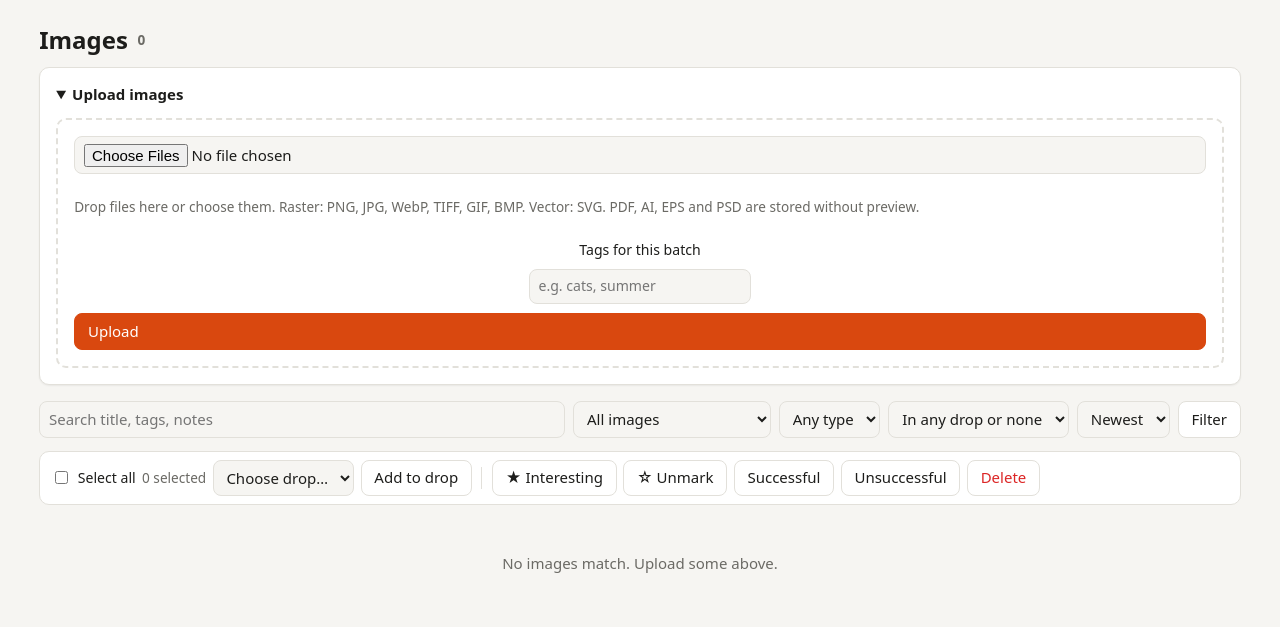
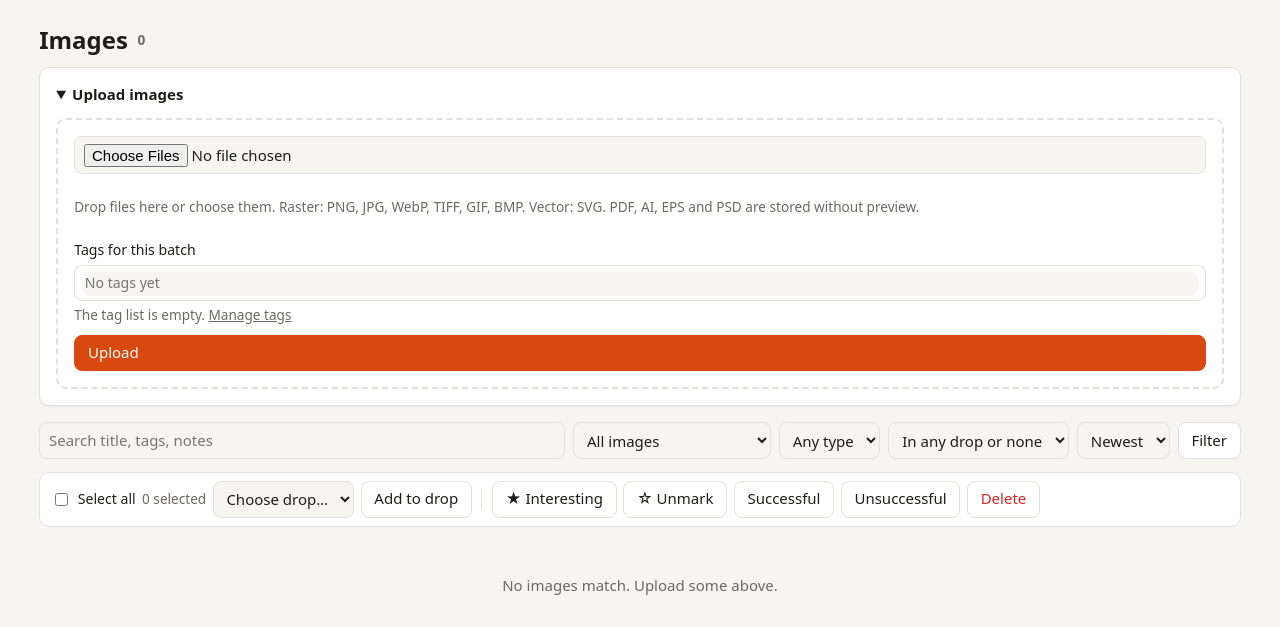
Before and after one commit to VSamokhin/pod-manager, a FastAPI app: page /images in a window 1280 px wide. Shown: the part 53-680 px from the top of the page. Run offline with FastAPI, Linux system fonts and the light colour scheme; the visitor is signed in with stand-in values (Sample User, id 1).

Commit message:
feat: managed tag list for images
Tags now come from a list that admins manage under Admin > Tags (add in bulk,
rename, recolour, delete or merge into another tag). Uploads and the image
editor pick from that list with a chip typeahead; names that are not on the
list are rejected with a message. Images can be filtered by tag and tagged in
bulk. Existing free-form tags are moved into the list on startup.

Co-Authored-By: Claude Opus 5.5 <noreply@anthropic.com>

```diff
--- a/app/main.py
+++ b/app/main.py
@@ -8,7 +8,7 @@ from sqlalchemy import select
 from sqlalchemy.orm import Session
 from starlette.middleware.sessions import SessionMiddleware
 
-from . import config, db
+from . import config, db, tags
 from .auth import LoginRequiredError, current_user, hash_password, seed, verify_password
 from .db import User, get_db
 from .routes import admin, drops, images
@@ -21,6 +21,7 @@ def create_app(db_url: str | None = None) -> FastAPI:
     db.init_engine(db_url)
     with db.session_factory()() as s:
         seed(s)
+        tags.migrate_legacy_tags(s)
 
     app = FastAPI(title="POD Manager", docs_url=None, redoc_url=None, openapi_url=None)
     app.add_middleware(
--- a/app/routes/images.py
+++ b/app/routes/images.py
@@ -4,13 +4,13 @@ from typing import Any
 
 from fastapi import APIRouter, Depends, File, Form, HTTPException, Request, UploadFile
 from fastapi.responses import FileResponse, Response
-from sqlalchemy import ColumnElement, or_, select
+from sqlalchemy import ColumnElement, func, or_, select
 from sqlalchemy.orm import Session, selectinload
 from starlette.datastructures import FormData
 
-from .. import config, imaging, render
+from .. import config, imaging, render, tags
 from ..auth import current_user
-from ..db import Drop, DropImage, GoodsType, Image, Template, User, get_db
+from ..db import Drop, DropImage, GoodsType, Image, Tag, Template, User, get_db
 from ..web import flash, form_str, page, redirect
 
 router = APIRouter()
@@ -71,7 +71,7 @@ def list_images(
     user: User = Depends(current_user),
     db: Session = Depends(get_db),
 ) -> Response:
-    stmt = select(Image).options(selectinload(Image.drop_links))
+    stmt = select(Image).options(selectinload(Image.drop_links), selectinload(Image.tags))
     if q:
         like = f"%{q}%"
         stmt = stmt.where(
@@ -79,7 +79,7 @@ def list_images(
                 Image.title.ilike(like),
                 Image.original_filename.ilike(like),
                 Image.notes.ilike(like),
-                Image.tags.ilike(like),
+                Image.tags.any(Tag.name.ilike(like)),
             )
         )
     if kind in ("raster", "vector", "other"):
@@ -93,7 +93,7 @@ def list_images(
     elif flag == "originals":
         stmt = stmt.where(Image.parent_id.is_(None))
     if tag:
-        stmt = stmt.where(Image.tags.ilike(f"%{tag}%"))
+        stmt = stmt.where(Image.tags.any(func.lower(Tag.name) == tag.strip().lower()))
     if drop == "none":
         stmt = stmt.where(~Image.drop_links.any())
     elif drop.isdigit():
@@ -108,6 +108,7 @@ def list_images(
         "images.html",
         images=images,
         drops=drops,
+        all_tags=tags.all_tags(db),
         f={"q": q, "kind": kind, "flag": flag, "tag": tag, "drop": drop, "sort": sort},
         accept=",".join(sorted(imaging.ALLOWED_EXT)),
     )
@@ -117,11 +118,12 @@ def list_images(
 async def upload(
     request: Request,
     files: list[UploadFile] = File(...),
-    tags: str = Form(""),
+    tag_input: str = Form("", alias="tags"),
     user: User = Depends(current_user),
     db: Session = Depends(get_db),
 ) -> Response:
     ok, errors = 0, []
+    batch_tags, unknown = tags.resolve(db, tag_input)
     limit = config.MAX_UPLOAD_MB * 1024 * 1024
     for f in files:
         if not f.filename:
@@ -131,13 +133,15 @@ async def upload(
             errors.append(f"{f.filename}: larger than {config.MAX_UPLOAD_MB} MB")
             continue
         try:
-            create_image(db, data, f.filename, user, tags=tags.strip())
+            create_image(db, data, f.filename, user, tags=list(batch_tags))
             ok += 1
         except imaging.IngestError as exc:
             errors.append(f"{f.filename}: {exc}")
     db.commit()
     if ok:
         flash(request, f"Uploaded {ok} file(s).")
+    if unknown:
+        flash(request, tags.unknown_message(unknown), "error")
     for e in errors:
         flash(request, e, "error")
     return redirect("/images")
@@ -149,6 +153,7 @@ def bulk(
     action: str = Form(...),
     ids: list[int] = Form(default=[]),
     drop_id: str = Form(""),
+    tag_id: str = Form(""),
     user: User = Depends(current_user),
     db: Session = Depends(get_db),
 ) -> Response:
@@ -164,7 +169,12 @@ def bulk(
         db.commit()
         flash(request, f"Added {added} image(s) to “{drop.name}”.")
         return redirect(f"/drops/{drop.id}")
-    if action in ("interesting", "not_interesting"):
+    if action in ("add_tag", "remove_tag"):
+        if not tag_id.isdigit() or not (tag := db.get(Tag, int(tag_id))):
+            flash(request, "Choose a tag.", "error")
+            return redirect(request.headers.get("referer") or "/images")
+        _bulk_tag(images, tag, add=action == "add_tag")
+    elif action in ("interesting", "not_interesting"):
         for img in images:
             img.interesting = action == "interesting"
     elif action in OUTCOMES:
@@ -181,6 +191,14 @@ def bulk(
     db.commit()
     flash(request, f"Updated {len(images)} image(s).")
     return redirect(request.headers.get("referer") or "/images")
+
+
+def _bulk_tag(images: Sequence[Image], tag: Tag, *, add: bool) -> None:
+    for img in images:
+        if add and tag not in img.tags:
+            img.tags.append(tag)
+        elif not add and tag in img.tags:
+            img.tags.remove(tag)
 
 
 def add_images_to_drop(db: Session, drop: Drop, images: Sequence[Image]) -> int:
@@ -206,7 +224,15 @@ def image_detail(
     img = get_image(db, image_id)
     drops = db.scalars(select(Drop).order_by(Drop.id.desc())).all()
     tpls = db.scalars(select(Template).order_by(Template.name)).all()
-    return page(request, "image_detail.html", img=img, drops=drops, templates=tpls, outcomes=OUTCOMES)
+    return page(
+        request,
+        "image_detail.html",
+        img=img,
+        drops=drops,
+        templates=tpls,
+        outcomes=OUTCOMES,
+        all_tags=tags.all_tags(db),
+    )
 
 
 @router.post("/images/{image_id}")
@@ -214,7 +240,7 @@ def image_update(
     request: Request,
     image_id: int,
     title: str = Form(""),
-    tags: str = Form(""),
+    tag_input: str = Form("", alias="tags"),
     notes: str = Form(""),
     interesting: str = Form(""),
     outcome: str = Form("unknown"),
@@ -223,12 +249,14 @@ def image_update(
 ) -> Response:
     img = get_image(db, image_id)
     img.title = title.strip()[:255]
-    img.tags = ", ".join(t.strip() for t in tags.split(",") if t.strip())[:500]
+    img.tags, unknown = tags.resolve(db, tag_input)
     img.notes = notes
     img.interesting = bool(interesting)
     img.outcome = outcome if outcome in OUTCOMES else "unknown"
     db.commit()
     flash(request, "Saved.")
+    if unknown:
+        flash(request, tags.unknown_message(unknown), "error")
     return redirect(f"/images/{image_id}")
 
 
@@ -367,7 +395,7 @@ async def export(
             title=name[:255],
             parent_id=img.id,
             template_id=tpl.id if tpl else None,
-            tags=img.tags,
+            tags=list(img.tags),
         )
         db.commit()
         flash(request, "Saved as a new image. It keeps a link to the original.")
--- a/app/static/app.js
+++ b/app/static/app.js
@@ -39,6 +39,111 @@
       const r = e.target.parentElement.querySelector(`input[data-mirror="${e.target.name}"]`);
       if (r) r.value = e.target.value;
     }
+  });
+
+  // Tag pickers: chips + typeahead over the managed tag list. The hidden input keeps the comma-separated value.
+  document.querySelectorAll("[data-tagpick]").forEach((root) => {
+    const field = root.querySelector('input[name="tags"]');
+    const options = [...root.querySelectorAll("datalist option")].map((o) => ({ name: o.value, color: o.dataset.color }));
+    const byKey = new Map(options.map((o) => [o.name.toLowerCase(), o]));
+    const picked = [];
+    field.value.split(",").map((s) => s.trim().toLowerCase()).forEach((k) => {
+      if (byKey.has(k) && !picked.includes(byKey.get(k))) picked.push(byKey.get(k));
+    });
+
+    field.type = "hidden";
+    field.removeAttribute("list");
+    const wrap = document.createElement("div");
+    wrap.className = "tagwrap";
+    const box = document.createElement("div");
+    box.className = "tagbox";
+    const typer = document.createElement("input");
+    typer.className = "tagtype";
+    typer.autocomplete = "off";
+    typer.placeholder = options.length ? "Type to add a tag" : "No tags yet";
+    typer.setAttribute("aria-label", "Add a tag");
+    typer.setAttribute("role", "combobox");
+    typer.setAttribute("aria-expanded", "false");
+    const list = document.createElement("ul");
+    list.className = "tagsugg";
+    list.setAttribute("role", "listbox");
+    list.hidden = true;
+    wrap.append(box, list);
+    field.after(wrap);
+    let matches = [], active = 0;
+
+    const sync = () => {
+      field.value = picked.map((t) => t.name).join(", ");
+      box.querySelectorAll(".tagchip").forEach((c) => c.remove());
+      picked.forEach((t, i) => {
+        const chip = document.createElement("span");
+        chip.className = "tagchip";
+        chip.style.setProperty("--c", t.color || "#64748b");
+        chip.textContent = t.name;
+        const x = document.createElement("button");
+        x.type = "button";
+        x.textContent = "×";
+        x.setAttribute("aria-label", "Remove " + t.name);
+        x.addEventListener("click", () => { picked.splice(i, 1); sync(); typer.focus(); });
+        chip.append(x);
+        box.insertBefore(chip, typer);
+      });
+    };
+    const render = () => {
+      const q = typer.value.trim().toLowerCase();
+      matches = options.filter((o) => !picked.includes(o) && o.name.toLowerCase().includes(q));
+      matches.sort((a, b) => a.name.toLowerCase().startsWith(q) === b.name.toLowerCase().startsWith(q) ? 0 : a.name.toLowerCase().startsWith(q) ? -1 : 1);
+      active = Math.min(active, Math.max(matches.length - 1, 0));
+      list.innerHTML = "";
+      matches.slice(0, 50).forEach((o, i) => {
+        const li = document.createElement("li");
+        li.setAttribute("role", "option");
+        li.className = i === active ? "on" : "";
+        const dot = document.createElement("span");
+        dot.className = "dot";
+        dot.style.setProperty("--c", o.color || "#64748b");
+        li.append(dot, document.createTextNode(o.name));
+        li.addEventListener("mousedown", (e) => { e.preventDefault(); add(o); });
+        list.append(li);
+      });
+      if (!matches.length) {
+        const li = document.createElement("li");
+        li.className = "none";
+        li.textContent = q ? `“${typer.value.trim()}” is not on the tag list` : "All tags are already added";
+        list.append(li);
+      }
+      root.classList.toggle("bad", !!q && !matches.length);
+      list.hidden = false;
+      typer.setAttribute("aria-expanded", "true");
+    };
+    const close = () => { list.hidden = true; typer.setAttribute("aria-expanded", "false"); };
+    const add = (o) => { picked.push(o); typer.value = ""; active = 0; sync(); close(); }; // reopens on typing
+
+    box.append(typer);
+    box.addEventListener("click", () => { typer.focus(); render(); });
+    typer.addEventListener("focus", render);
+    typer.addEventListener("input", () => { active = 0; render(); });
+    typer.addEventListener("blur", () => { close(); typer.value = ""; root.classList.remove("bad"); });
+    typer.addEventListener("keydown", (e) => {
+      if (e.key === "ArrowDown" || e.key === "ArrowUp") {
+        e.preventDefault();
+        if (matches.length) active = (active + (e.key === "ArrowDown" ? 1 : matches.length - 1)) % matches.length;
+        render();
+      } else if (e.key === "Enter" || e.key === "," || (e.key === "Tab" && typer.value.trim())) {
+        if (e.key === "Enter" && !typer.value.trim()) return; // an empty Enter submits the form
+        e.preventDefault();
+        const exact = byKey.get(typer.value.trim().toLowerCase());
+        const pick = exact && !picked.includes(exact) ? exact : matches[active];
+        if (pick && typer.value.trim()) add(pick);
+      } else if (e.key === "Backspace" && !typer.value && picked.length) {
+        picked.pop();
+        sync();
+        render();
+      } else if (e.key === "Escape") {
+        close();
+      }
+    });
+    sync();
   });
 })();
 
--- a/app/static/style.css
+++ b/app/static/style.css
@@ -143,3 +143,19 @@ ul.plain { list-style: none; padding: 0; margin: 0 0 .8rem; display: flex; flex-
   .item { grid-template-columns: 90px 1fr; }
   .tbl, .tbl tbody, .tbl tr, .tbl td { display: block; } .tbl thead { display: none; }
 }
+
+/* tags */
+.field { display: flex; flex-direction: column; gap: .25rem; font-size: .88rem; }
+.badge.tag { color: var(--c, var(--muted)); border-color: color-mix(in srgb, var(--c, #888) 55%, transparent); text-decoration: none; }
+.tagwrap { position: relative; }
+.tagpick { display: flex; flex-direction: column; gap: .25rem; }
+.tagbox { display: flex; flex-wrap: wrap; gap: .3rem; align-items: center; padding: .3rem .4rem; border: 1px solid var(--line); border-radius: 8px; background: var(--panel); cursor: text; }
+.tagbox:focus-within { border-color: var(--accent); }
+.tagbox input.tagtype { border: 0 !important; padding: .15rem .2rem !important; flex: 1 1 8rem; min-width: 6rem; outline: none; background: transparent; }
+.tagchip { display: inline-flex; align-items: center; gap: .3rem; font-size: .8rem; padding: .1rem .2rem .1rem .55rem; border-radius: 999px; border: 1px solid var(--c, #888); color: var(--c, #888); }
+.tagchip button { border: 0; background: none; padding: 0 .3rem; color: inherit; line-height: 1; font-size: .95rem; }
+.tagsugg { position: absolute; top: 100%; left: 0; right: 0; z-index: 20; margin: .2rem 0 0; padding: .25rem; list-style: none; background: var(--panel); border: 1px solid var(--line); border-radius: 8px; box-shadow: var(--shadow); max-height: 14rem; overflow: auto; }
+.tagsugg li { padding: .3rem .5rem; border-radius: 6px; cursor: pointer; display: flex; align-items: center; gap: .4rem; }
+.tagsugg li.on { background: color-mix(in srgb, var(--accent) 12%, transparent); }
+.tagsugg li.none { color: var(--muted); cursor: default; }
+.tagpick.bad .tagbox { border-color: var(--bad); }
--- /dev/null
+++ b/app/templates/_tag_picker.html
@@ -0,0 +1,13 @@
+{# Tag picker: a plain comma-separated input with suggestions; app.js turns it into chips with typeahead.
+   Expects `all_tags`, `tag_value` and `picker_id`. Unknown names are rejected by the server either way. #}
+<div class="tagpick" data-tagpick>
+  <input name="tags" value="{{ tag_value }}" list="{{ picker_id }}-options" autocomplete="off"
+         placeholder="{{ 'Type to pick from the tag list' if all_tags else 'No tags yet' }}">
+  <datalist id="{{ picker_id }}-options">
+    {% for t in all_tags %}<option value="{{ t.name }}" data-color="{{ t.color }}"></option>{% endfor %}
+  </datalist>
+  <span class="small muted">
+    {% if all_tags %}Only tags from the list can be used.{% else %}The tag list is empty.{% endif %}
+    {% if user.is_admin %}<a href="/admin/tags">Manage tags</a>{% endif %}
+  </span>
+</div>
--- a/app/templates/admin/_nav.html
+++ b/app/templates/admin/_nav.html
@@ -1,6 +1,7 @@
 <nav class="subnav">
   <a href="/admin" class="{{ 'on' if request.url.path == '/admin' }}">Overview</a>
   <a href="/admin/states" class="{{ 'on' if request.url.path.startswith('/admin/states') }}">Drop states</a>
+  <a href="/admin/tags" class="{{ 'on' if request.url.path.startswith('/admin/tags') }}">Tags</a>
   <a href="/admin/goods" class="{{ 'on' if request.url.path.startswith('/admin/goods') }}">Goods types</a>
   <a href="/admin/templates" class="{{ 'on' if request.url.path.startswith('/admin/templates') }}">Templates</a>
   <a href="/admin/users" class="{{ 'on' if request.url.path.startswith('/admin/users') }}">Users</a>
--- a/app/templates/image_detail.html
+++ b/app/templates/image_detail.html
@@ -25,7 +25,9 @@
         <legend>Outcome</legend>
         {% for o in outcomes %}<label><input type="radio" name="outcome" value="{{ o }}" {{ 'checked' if img.outcome == o }}> {{ 'Not rated' if o == 'unknown' else o|capitalize }}</label>{% endfor %}
       </fieldset>
-      <label>Tags <input name="tags" value="{{ img.tags }}" placeholder="comma, separated"></label>
+      <div class="field"><span class="label">Tags</span>
+        {% with tag_value=img.tags_text, picker_id="img-tags" %}{% include "_tag_picker.html" %}{% endwith %}
+      </div>
       <label>Notes <textarea name="notes" rows="3">{{ img.notes }}</textarea></label>
       <button class="primary">Save</button>
     </form>
--- a/app/templates/images.html
+++ b/app/templates/images.html
@@ -10,7 +10,9 @@
   <form method="post" action="/images/upload" enctype="multipart/form-data" class="dropzone" id="upload-form">
     <input type="file" name="files" multiple accept="{{ accept }}" id="file-input" required>
     <p class="muted small">Drop files here or choose them. Raster: PNG, JPG, WebP, TIFF, GIF, BMP. Vector: SVG. PDF, AI, EPS and PSD are stored without preview.</p>
-    <label class="row">Tags for this batch <input name="tags" placeholder="e.g. cats, summer"></label>
+    <div class="field"><span class="label">Tags for this batch</span>
+      {% with tag_value="", picker_id="upload-tags" %}{% include "_tag_picker.html" %}{% endwith %}
+    </div>
     <button class="primary">Upload</button>
   </form>
 </details>
@@ -31,6 +33,12 @@
     <option value="none" {{ 'selected' if f.drop == 'none' }}>Not in a drop</option>
     {% for d in drops %}<option value="{{ d.id }}" {{ 'selected' if f.drop == d.id|string }}>{{ d.name }}</option>{% endfor %}
   </select>
+  {% if all_tags %}
+  <select name="tag">
+    <option value="">Any tag</option>
+    {% for t in all_tags %}<option value="{{ t.name }}" {{ 'selected' if f.tag|lower == t.name|lower }}>{{ t.name }}</option>{% endfor %}
+  </select>
+  {% endif %}
   <select name="sort">
     <option value="new">Newest</option>
     <option value="old" {{ 'selected' if f.sort == 'old' }}>Oldest</option>
@@ -49,6 +57,15 @@
       {% for d in drops %}<option value="{{ d.id }}">{{ d.name }}{% if d.state %} ({{ d.state.name }}){% endif %}</option>{% endfor %}
     </select>
     <button name="action" value="add_to_drop">Add to drop</button>
+    {% if all_tags %}
+    <span class="sep"></span>
+    <select name="tag_id">
+      <option value="">Choose tag…</option>
+      {% for t in all_tags %}<option value="{{ t.id }}">{{ t.name }}</option>{% endfor %}
+    </select>
+    <button name="action" value="add_tag">Add tag</button>
+    <button name="action" value="remove_tag">Remove tag</button>
+    {% endif %}
     <span class="sep"></span>
     <button name="action" value="interesting">★ Interesting</button>
     <button name="action" value="not_interesting">☆ Unmark</button>
@@ -72,6 +89,7 @@
           {% if img.outcome == 'successful' %}<span class="badge ok">successful</span>{% elif img.outcome == 'unsuccessful' %}<span class="badge bad">unsuccessful</span>{% endif %}
           <span class="badge">{{ img.kind }}</span>
           {% if img.parent_id %}<span class="badge">render</span>{% endif %}
+          {% for t in img.tags %}<a class="badge tag" style="--c: {{ t.color }}" href="/images?tag={{ t.name|urlencode }}">{{ t.name }}</a>{% endfor %}
           {% if img.drop_links %}<span class="badge">{{ img.drop_links|length }} drop{{ 's' if img.drop_links|length > 1 }}</span>{% endif %}
         </div>
       </div>
```
Also changed, not shown: app/db.py (+29 -2 lines), app/routes/admin.py (+85 -2 lines), app/tags.py (added, +70 -0 lines), app/templates/admin/tags.html (added, +49 -0 lines), tests/test_tags.py (added, +135 -0 lines).
